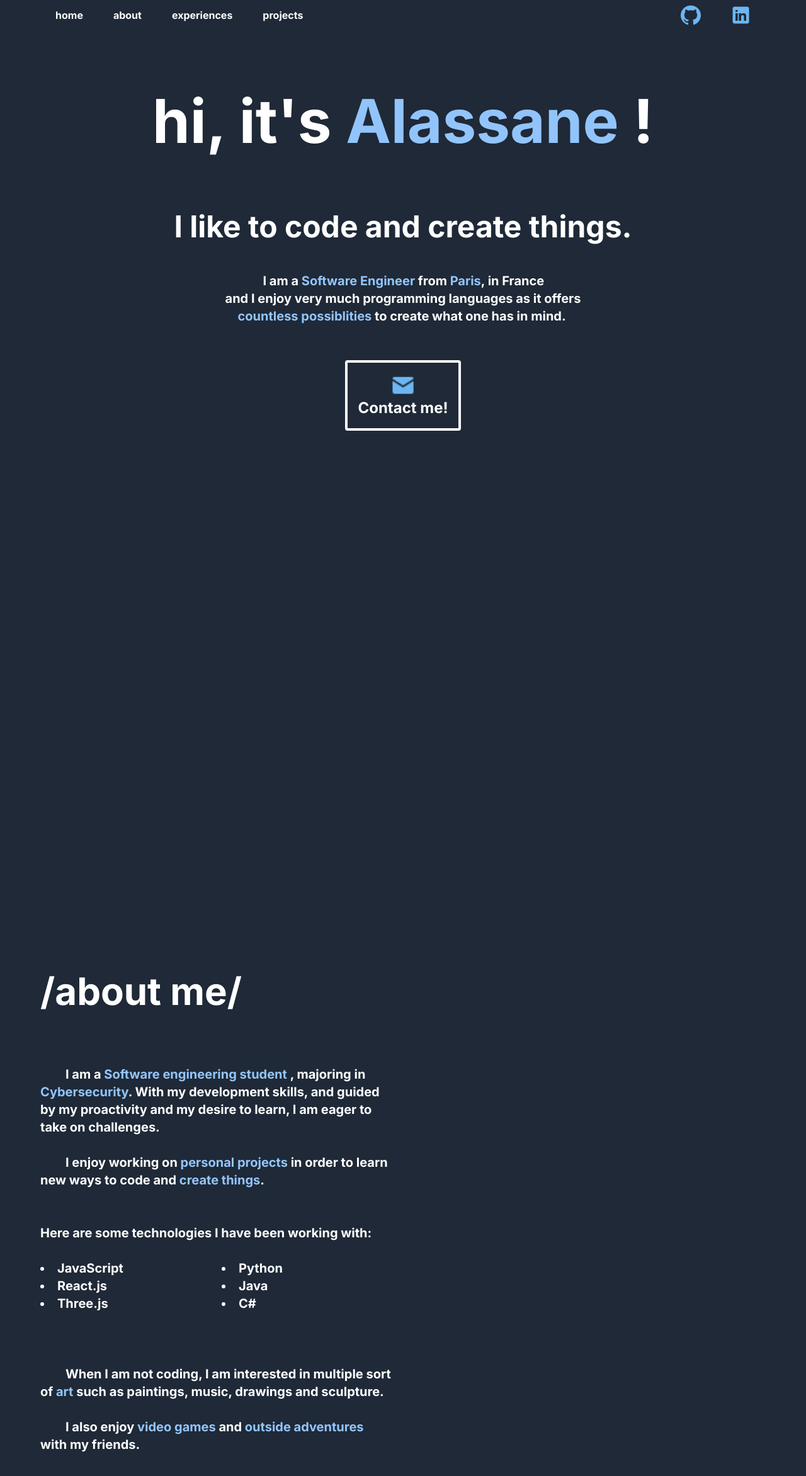
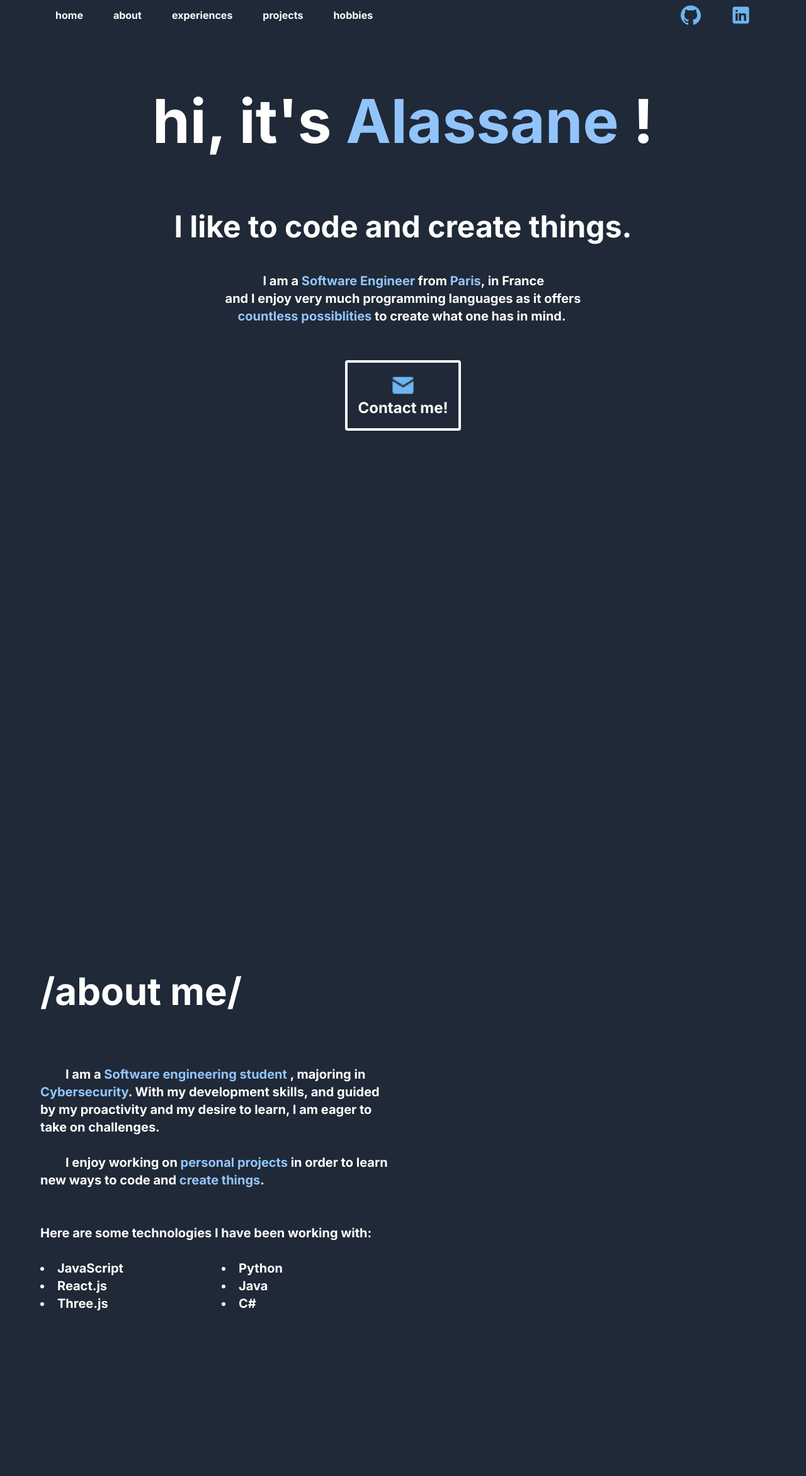
Before and after one commit to alassane8/alassanewade.com, a Next.js app in the folder portfolio/: page / in a window 1280 px wide. Shown: the top 2344 px of the page at 63% size. Built offline with nearby package versions, Linux system fonts and the light colour scheme.

Commit message:
feat: created hobbies.js

```diff
--- a/portfolio/app/components/about.js
+++ b/portfolio/app/components/about.js
@@ -40,20 +40,6 @@ const About = () => {
               <li className = "hover:text-blue-300">C#</li><br /><br /><br />
           </div>
       </div>
-      <p className="text-xl font-bold text-white">
-      &emsp;&emsp;When I am not coding, I am interested in multiple sort <br />of {' '}
-          <span className="text-blue-300">
-            art
-          </span>{' '} such as paintings,
-          music, drawings and sculpture.<br /><br /> &emsp;&emsp;I also enjoy {' '}
-          <span className="text-blue-300">
-            video games
-          </span>{' '} and {' '}
-          <span className="text-blue-300">
-            outside adventures
-          </span><br />
-        with my friends.
-      </p>
     <div className = "h-screen mx-auto bg-gray-800 max-w-6xl">
 
     </div>
--- /dev/null
+++ b/portfolio/app/components/hobbies.js
@@ -0,0 +1,28 @@
+import React from 'react';
+
+const About = () => {
+  return (
+    <div id="hobbies" className = "mx-auto bg-gray-800 max-w-6xl">
+      <h1 className = "text-6xl font-bold text-white">
+      <br />/hobbies/<br /><br />
+      </h1>
+      <p className="text-xl font-bold text-white">
+      &emsp;&emsp;When I am not coding, I am interested in multiple sort <br />of {' '}
+          <span className="text-blue-300">
+            art
+          </span>{' '} such as paintings,
+          music, drawings and sculpture.<br /><br /> &emsp;&emsp;I also enjoy {' '}
+          <span className="text-blue-300">
+            video games
+          </span>{' '} and {' '}
+          <span className="text-blue-300">
+            outside adventures
+          </span><br />
+        with my friends.
+      </p>
+      <div className = "h-screen mx-auto bg-gray-800 max-w-6xl">
+      </div>
+    </div>
+  );
+};
+export default About;
--- a/portfolio/app/components/navbar.js
+++ b/portfolio/app/components/navbar.js
@@ -16,6 +16,9 @@ const NavigationBar = () => {
           </button>
           <button className="text-white font-bold py-2 px-4 transition-transform hover:scale-105 hover:text-blue-300 mx-2">
             <a href="#projects">projects</a>
+          </button>
+          <button className="text-white font-bold py-2 px-4 transition-transform hover:scale-105 hover:text-blue-300 mx-2">
+            <a href="#hobbies">hobbies</a>
           </button>
         </div>
         <div className="flex items-center">
--- a/portfolio/app/page.js
+++ b/portfolio/app/page.js
@@ -2,6 +2,7 @@ import React from 'react';
 import About from ".//components/about.js";
 import Header from ".//components/header.js";
 import Footer from ".//components/footer.js";
+import Hobbies from ".//components/hobbies.js";
 import Projects from ".//components/projects.js";
 import NavigationBar from ".//components/navbar.js";
 import Experiences from ".//components/experiences.js";
@@ -14,6 +15,7 @@ export default function Home() {
       <About/>
       <Experiences/>
       <Projects/>
+      <Hobbies/>
       <Footer/>
     </main>
   );
```
